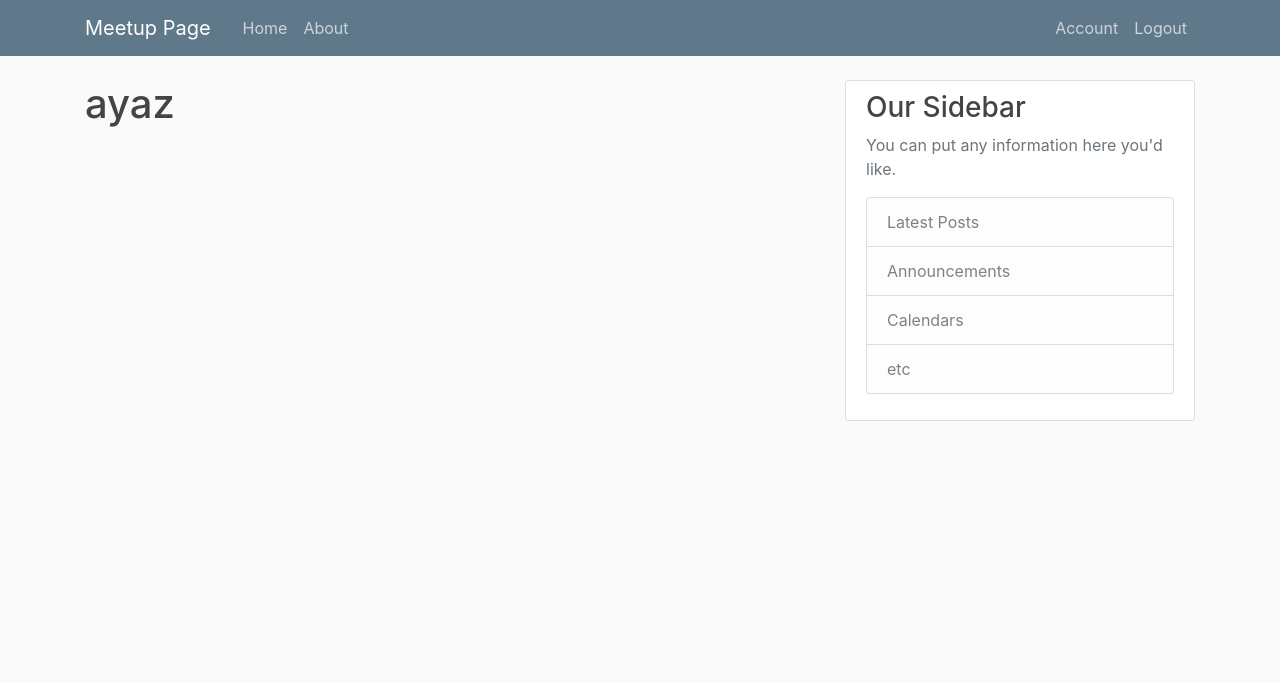
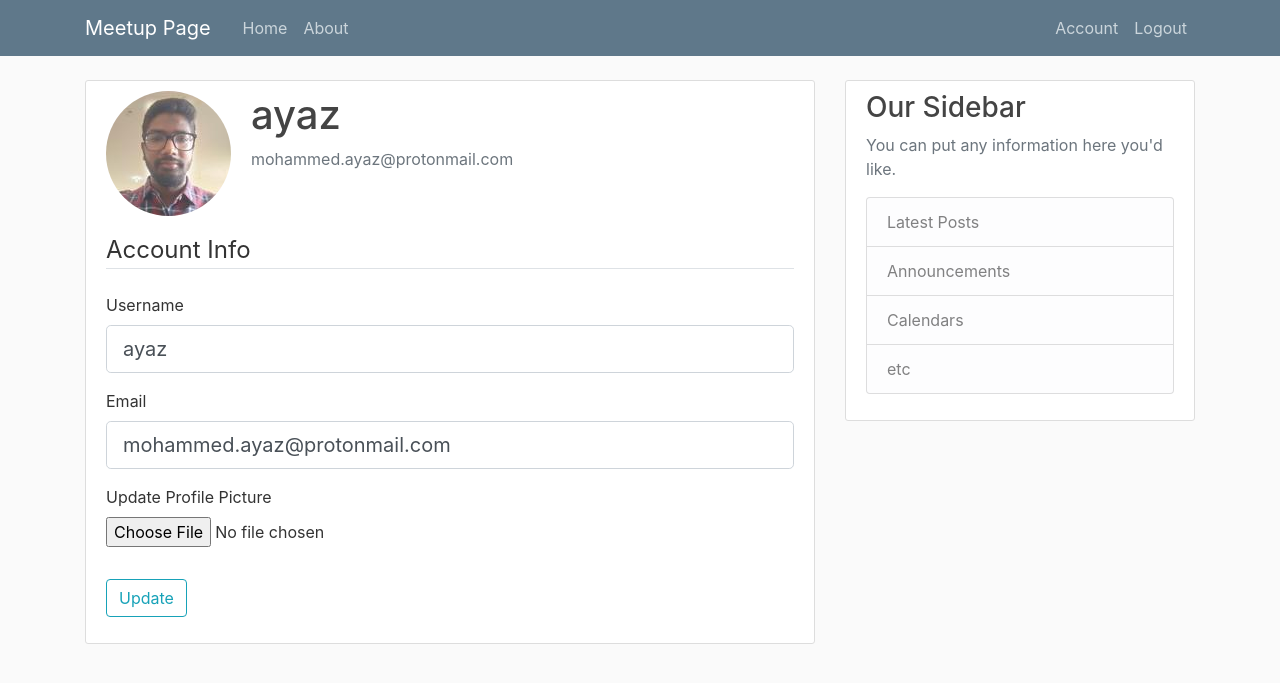
Before and after one commit to learning-dev/meetup.com-clone, a Flask app: page /account in a window 1280 px wide. Shown: the top 683 px of the page. Run offline with Flask 2, Linux system fonts and the light colour scheme; a user stored in the database is signed in; some libraries are stand-ins or nearby versions.

Commit message:
add profile picture feature

```diff
--- a/meetup_app/forms.py
+++ b/meetup_app/forms.py
@@ -1,7 +1,10 @@
 from flask_wtf import FlaskForm
+from flask_wtf.file import FileField, FileAllowed
+from flask_login import current_user
 from wtforms  import StringField, PasswordField, SubmitField, BooleanField
 from wtforms.validators import DataRequired, Length, Email, EqualTo, ValidationError
 from meetup_app.models import User
+
 
 
 class RegistrationForm(FlaskForm):
@@ -33,3 +36,25 @@ class LoginForm(FlaskForm):
 	password = PasswordField('Password', validators=[DataRequired()])
 	remember = BooleanField('Remember Me')
 	submit = SubmitField('Login')
+
+
+class UpdateAccountForm(FlaskForm):
+	username = StringField('Username',
+							validators=[DataRequired(), Length(min=2, max=20)])
+	email = StringField('Email',
+							validators=[DataRequired(), Email()])
+	picture = FileField('Update Profile Picture', validators=[FileAllowed(['jpg', 'png'])])
+
+	submit = SubmitField('Update')
+
+	def validate_username(self, username):
+		if username.data != current_user.username:
+			user = User.query.filter_by(username=username.data).first()
+			if user:
+			 	raise ValidationError('that username is taken. Please choose another one')
+
+	def validate_email(self, email):
+		if email.data != current_user.email:
+			user = User.query.filter_by(email=email.data).first()
+			if user:
+				 raise ValidationError('that email is taken. Please choose another one')
--- a/meetup_app/routes.py
+++ b/meetup_app/routes.py
@@ -1,6 +1,9 @@
+import secrets
+import os
+from PIL import Image
 from flask import Flask, render_template, url_for, flash, redirect, request
 from meetup_app import app, bcrypt
-from meetup_app.forms import RegistrationForm, LoginForm
+from meetup_app.forms import RegistrationForm, LoginForm, UpdateAccountForm
 from meetup_app.models import User, Meetup, db
 from flask_login import login_user, current_user, logout_user, login_required
 
@@ -67,7 +70,38 @@ def logout():
 	return redirect(url_for('home'))
 
 
-@app.route("/account")
+def save_picture(form_picture):
+	random_hex = secrets.token_hex(8)
+	_, f_ext = os.path.splitext(form_picture.filename)
+	picture_fn = random_hex + f_ext
+	picture_path = os.path.join(app.root_path, 'static/profile_pics/' + picture_fn )
+
+	output_size = (125, 125)
+	i = Image.open(form_picture)
+	i.thumbnail(output_size)
+
+	i.save(picture_path)
+
+
+	return picture_fn
+
+@app.route("/account", methods=['GET', 'POST'])
 @login_required
 def account():
-	return render_template('account.html', title='Account')
+	form = UpdateAccountForm()
+	if form.validate_on_submit():
+		if form.picture.data:
+			picture_file = save_picture(form.picture.data)
+			current_user.image_file = picture_file
+
+		current_user.username = form.username.data
+		current_user.email = form.email.data
+		db.session.commit()
+		flash('Your account has been updated!', 'success')
+		return redirect(url_for('account'))
+	elif request.method == 'GET':
+		form.username.data = current_user.username
+		form.email.data = current_user.email
+	img_file = url_for('static', filename='profile_pics/' + current_user.image_file)
+	return render_template('account.html', title='Account',
+							image_file=img_file, form=form)
--- a/meetup_app/templates/account.html
+++ b/meetup_app/templates/account.html
@@ -1,4 +1,58 @@
 {% extends "layout.html" %}
 {% block content %}
-	<h1>{{ current_user.username }}</h1>
+	<div class="content-section">
+	  <div class="media">
+	    <img class="rounded-circle account-img" src="{{image_file}}">
+	    <div class="media-body">
+	      <h2 class="account-heading">{{ current_user.username }}</h2>
+	      <p class="text-secondary">{{ current_user.email }}</p>
+	    </div>
+	  </div>
+		<form method="POST" action="" enctype="multipart/form-data">
+			{{ form.hidden_tag() }}
+			<fieldset class="form-group">
+				<legend class="border-bottom mb-4"> Account Info </legend>
+			<div class="form-group">
+				{{ form.username.label(class="form-control-label") }}
+
+				{% if form.username.errors %}
+					{{ form.username(class="form-control form-control-lg is-invalid") }}
+					<div class="invalid-feedback">
+						{% for error in form.username.errors %}
+							<span>{{ error }}</span>
+						{% endfor %}
+					</div>
+				{% else %}
+					{{ form.username(class="form-control form-control-lg") }}
+				{% endif %}
+			</div>
+			<div class="form-group">
+				{{ form.email.label(class="form-control-label") }}
+
+				{% if form.email.errors %}
+					{{ form.email(class="form-control form-control-lg is-invalid") }}
+					<div class="invalid-feedback">
+						{% for error in form.email.errors %}
+							<span>{{ error }}</span>
+						{% endfor %}
+					</div>
+				{% else %}
+					{{ form.email(class="form-control form-control-lg") }}
+				{% endif %}
+			</div>
+			<div class="form-group">
+				{{ form.picture.label() }}
+				{{ form.picture(class="form-control-file") }}
+				{% if form.picture.errors %}
+					{% for error in form.picture.errors %}
+						<span class="text-danger">{{ error }}</span></br>
+					{% endfor %}
+				{% endif %}
+			</div>
+			</fieldset>
+			<div class="form-group">
+				{{ form.submit(class="btn btn-outline-info") }}
+			</div>
+		</form>
+	</div>
 {% endblock content %}
```
Also changed, not shown: meetup_app/site.db, meetup_app/static/profile_pics/06977f9d4f8b6ecf.jpg (added), meetup_app/static/profile_pics/0b3aff68b0771016.jpg (added), meetup_app/static/profile_pics/default.jpg (added), meetup_app/static/profile_pics/e66d452f8aad6c51.jpg (added), meetup_app/static/profile_pics01558110d1373ada.jpg (added), meetup_app/static/profile_pics058f54a4e65732e5.jpg (added).
